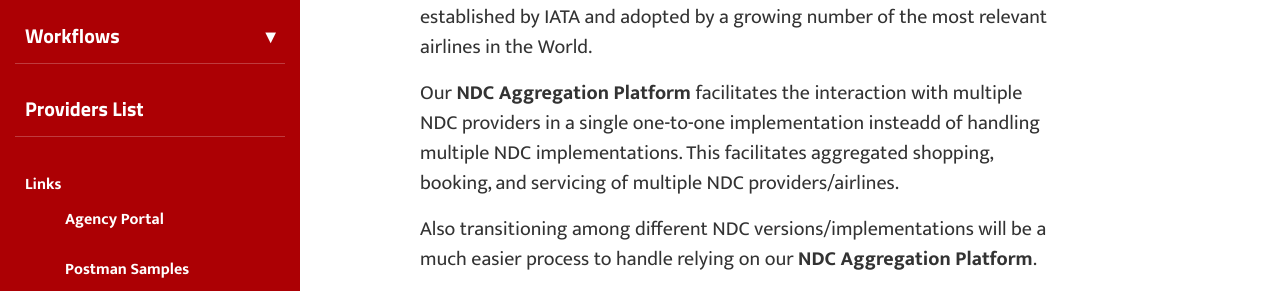
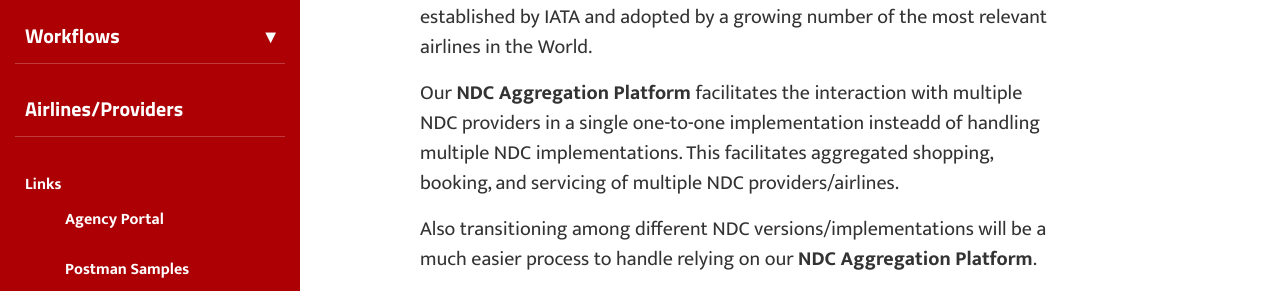
Before and after one commit to AirGateway/dev-guides-jekyll, a Jekyll site: the page built from index.md, in a window 1280 px wide. Shown: the part 470-761 px from the top of the page. Built offline with Jekyll 4.4.1, drawn with Linux system fonts in a browser that asks for light colours; comment, search, counter and statistics services are not loaded.

Commit message:
Rename and improve airlines/providers section.

```diff
--- a/_data/sidebars/mydoc_sidebar.yml
+++ b/_data/sidebars/mydoc_sidebar.yml
@@ -84,7 +84,7 @@ entries:
             url: /servicing.html
             output: web, pdf
 
-      - title: Providers List
-        url: /providers_list.html
+      - title: Airlines/Providers
+        url: /airlines_providers.html
         output: web, pdf
         type: homepage
```
